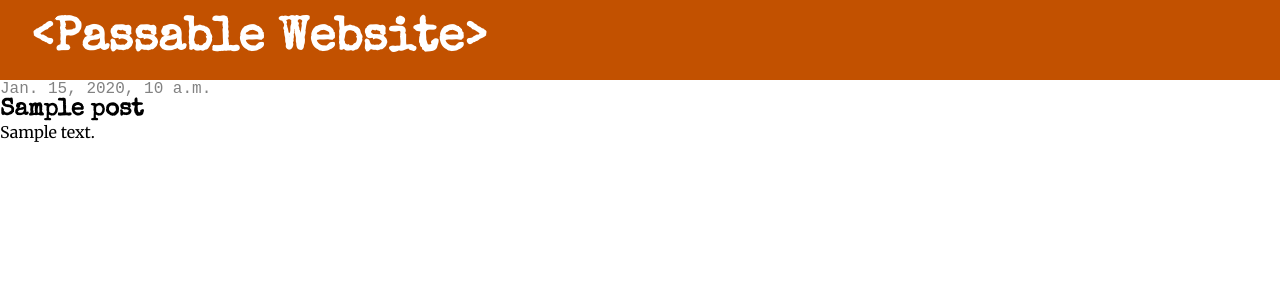
After one commit to tyday/port_site, a Django app: template mysite/blog/templates/blog/post_detail.html in a window 1280 px wide. The commit adds this page. Shown: the top 300 px of the page. Run offline with Django 3.2, Linux system fonts and the light colour scheme; the template is opened without the code that fills it: most values are stand-ins (such as "Sample title", 1, 10 or a date in 2020); some libraries are stand-ins or nearby versions.

Commit message:
add post_detail.html

```diff
--- a/mysite/blog/static/css/blog.css
+++ b/mysite/blog/static/css/blog.css
@@ -29,7 +29,7 @@ body{
 h1, h2, h3, h4 {
     font-family: 'Special Elite', cursive;
 }
-.date p{
+.date{
     color: #828282;
     font-family: 'Courier New', Courier, monospace;
 }
--- a/mysite/blog/templates/blog/base.html
+++ b/mysite/blog/templates/blog/base.html
@@ -7,12 +7,13 @@
         <link rel="stylesheet" href="{% static 'css/blog.css' %}">
         <link href="https://fonts.googleapis.com/css?family=Merriweather|Special+Elite" rel="stylesheet">
         {% block head %}
+        <title>&#123&#123website.passable&#125&#125</title>
         {% endblock %}
     </head>
     <body>
-        <div class="page-header">
+        <header class="page-header">
             <h1><a href="#">&ltPassable Website&gt</a></h1>
-        </div>
+        </header>
 
         {% block content %}
         {% endblock %}
--- /dev/null
+++ b/mysite/blog/templates/blog/post_detail.html
@@ -0,0 +1,13 @@
+{% extends 'blog/base.html' %}
+
+{% block content %}
+    <div class="post">
+        {% if post.published_date %}
+            <div class="date">
+                {{ post.published_date }}
+            </div>
+        {% endif %}
+        <h2>{{ post.title }}</h2>
+        <p>{{ post.text|linebreaksbr }}</p>
+    </div>
+    {% endblock %}
--- a/mysite/blog/templates/blog/post_list.html
+++ b/mysite/blog/templates/blog/post_list.html
@@ -6,9 +6,9 @@
     {% for post in posts %}
         <div class="post">
             <div class="date">
-                <p>published: {{ post.published_date }}</p>
+                published: {{ post.published_date }}
             </div>
-            <h2><a href="">{{ post.title }}</a></h2>
+            <h2><a href="{% url 'post_detail' pk=post.pk %}">{{ post.title }}</a></h2>
             <p>{{ post.text|linebreaksbr }}</p>
         </div>
     {% endfor %}
--- a/mysite/blog/urls.py
+++ b/mysite/blog/urls.py
@@ -2,5 +2,6 @@ from django.urls import path
 from . import views
 
 urlpatterns = [
-    path('', views.post_list, name='post_list')
+    path('', views.post_list, name='post_list'),
+    path('post/<int:pk>/', views.post_detail, name='post_detail'),
 ]
--- a/mysite/blog/views.py
+++ b/mysite/blog/views.py
@@ -1,4 +1,4 @@
-from django.shortcuts import render
+from django.shortcuts import get_object_or_404, render
 from django.utils import timezone
 from .models import Post
 
@@ -6,3 +6,7 @@ from .models import Post
 def post_list(request):
     posts = reversed(Post.objects.exclude(published_date__isnull=True).order_by('published_date'))
     return render(request, 'blog/post_list.html', {'posts': posts})
+
+def post_detail(request, pk):
+    post = get_object_or_404(Post, pk=pk)
+    return render(request, 'blog/post_detail.html', {'post':post})
```
